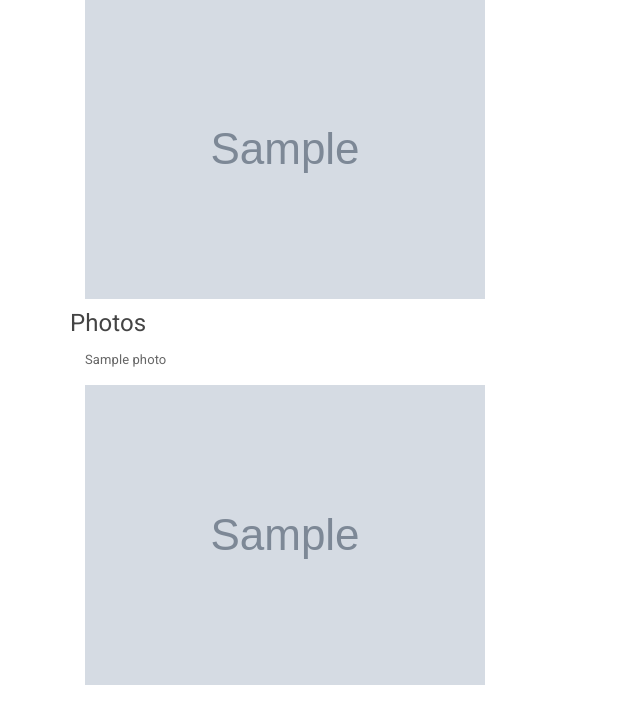
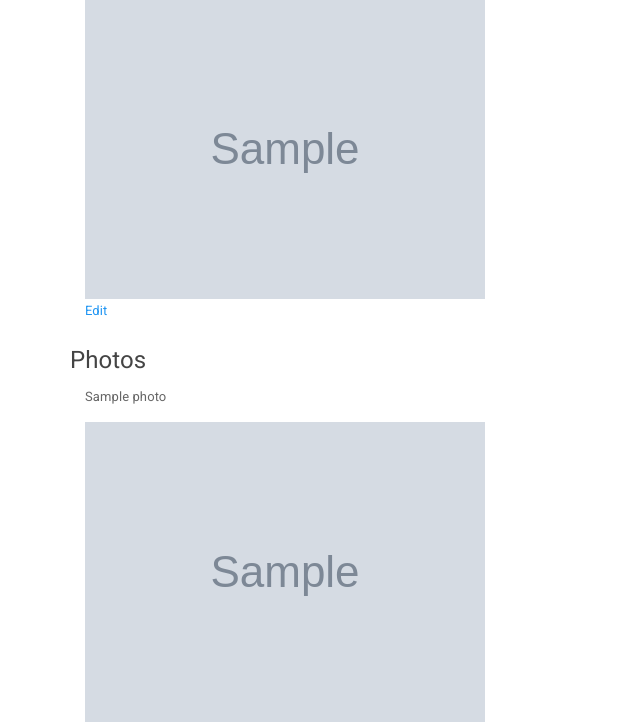
Before and after one commit to WillWeatherford/django-imager, a Django app: page /images/library/ in a window 1280 px wide. Shown: the part 212-934 px from the top of the page, without its empty margins (0-640 px from the left). Before the commit the page ends 897 px from the top, so only its background shows below. Run offline with Django 3.2, Linux system fonts and the light colour scheme; a user stored in the database is signed in; tables that the repository leaves empty hold one stand-in row (values such as "Sample post"); grey boxes marked "Sample" are stand-in pictures; some libraries are stand-ins or nearby versions.

Commit message:
Editable Albums, but without photos selector.

```diff
--- a/imagersite/imagersite/templates/library.html
+++ b/imagersite/imagersite/templates/library.html
@@ -23,6 +23,9 @@
               </a>
               {% empty %}
             {% endthumbnail %}
+            <p>
+              <a href="/images/album/{{album.pk}}/edit/">Edit</a>
+            </p>
           </article>
           </div>
         {% endfor %}
--- a/imagersite/imagersite/urls.py
+++ b/imagersite/imagersite/urls.py
@@ -18,7 +18,7 @@ from django.conf.urls import url, include
 from django.conf.urls.static import static
 from django.conf import settings
 from django.contrib import admin
-from django.views.generic import TemplateView, DetailView
+from django.views.generic import TemplateView, DetailView, UpdateView
 from imager_images.models import Photo, Album
 from .views import HomeView, CreatePhotoView, CreateAlbumView
 
@@ -36,7 +36,13 @@ urlpatterns = [
         DetailView.as_view(model=Album, template_name="album.html")),
     url(r'^images/photo/(?P<pk>[0-9]+)/$',
         DetailView.as_view(model=Photo, template_name="photo.html")),
-
+    url(r'^images/album/(?P<pk>[0-9]+)/edit/$',
+        UpdateView.as_view(
+            model=Album,
+            template_name="edit_obj.html",
+            fields=['title', 'description', 'published', 'cover'],
+            success_url='/images/library/',
+        )),
     url(r'^images/photo/add/$', CreatePhotoView.as_view()),
     url(r'^images/album/add/$', CreateAlbumView.as_view()),
 ]
```
Also changed, not shown: imagersite/imagersite/views.py (line endings or trailing spaces).
